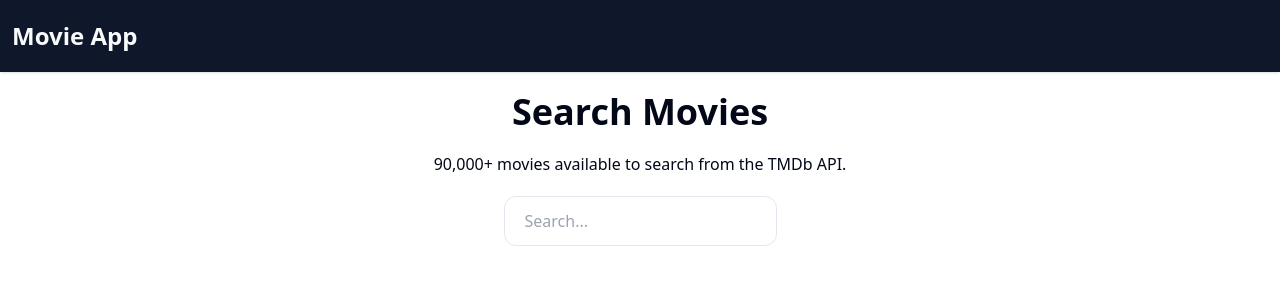
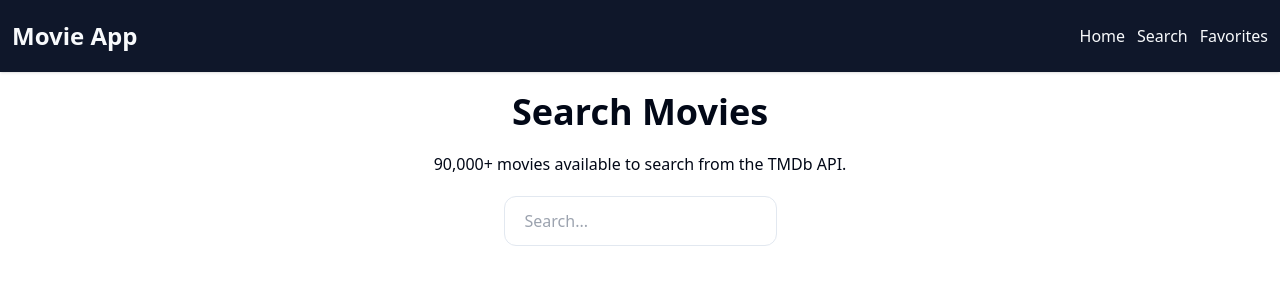
Before and after one commit to jvid18/nextjs-movies-app, a Next.js app: page /search in a window 1280 px wide. Shown: the top 300 px of the page. Built offline with nearby package versions, Linux system fonts and the light colour scheme; no server answers.

Commit message:
feat: update layout with navigation links

```diff
--- a/src/app/layout.tsx
+++ b/src/app/layout.tsx
@@ -38,11 +38,23 @@ export default function RootLayout({
     <html lang='en'>
       <body>
         <header className='sticky top-0 z-10 bg-primary py-5 text-primary-foreground shadow'>
-          <Wrapper>
-            <nav className=''>
-              <Link className='text-2xl font-bold' href='/'>
-                Movie App
-              </Link>
+          <Wrapper className='flex items-center justify-between'>
+            <Link className='text-2xl font-bold' href='/'>
+              Movie App
+            </Link>
+
+            <nav>
+              <ul className='flex gap-3'>
+                <li>
+                  <Link href='/'>Home</Link>
+                </li>
+                <li>
+                  <Link href='/search'>Search</Link>
+                </li>
+                <li>
+                  <Link href='/favorites'>Favorites</Link>
+                </li>
+              </ul>
             </nav>
           </Wrapper>
         </header>
```
